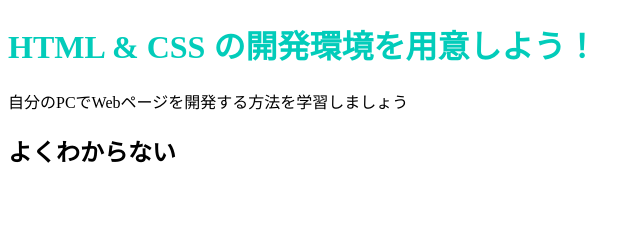
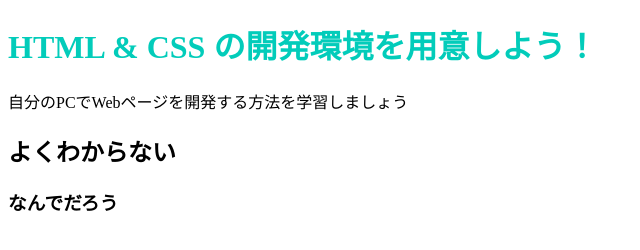
Before and after one commit to renkon10/renkon.github.io, a plain HTML site: page index.html in a window 1280 px wide. Shown: the whole page, without its empty margins (0-640 px from the left). Drawn offline with Linux system fonts and the light colour scheme.

Commit message:
Update index.html

```diff
--- a/index.html
+++ b/index.html
@@ -9,5 +9,6 @@
     <h1 class="title">HTML & CSS の開発環境を用意しよう！</h1>
     <p>自分のPCでWebページを開発する方法を学習しましょう</p>
     <h2>よくわからない</h2>
+    <h3>なんでだろう</h3>
   </body>
 </html>
```
